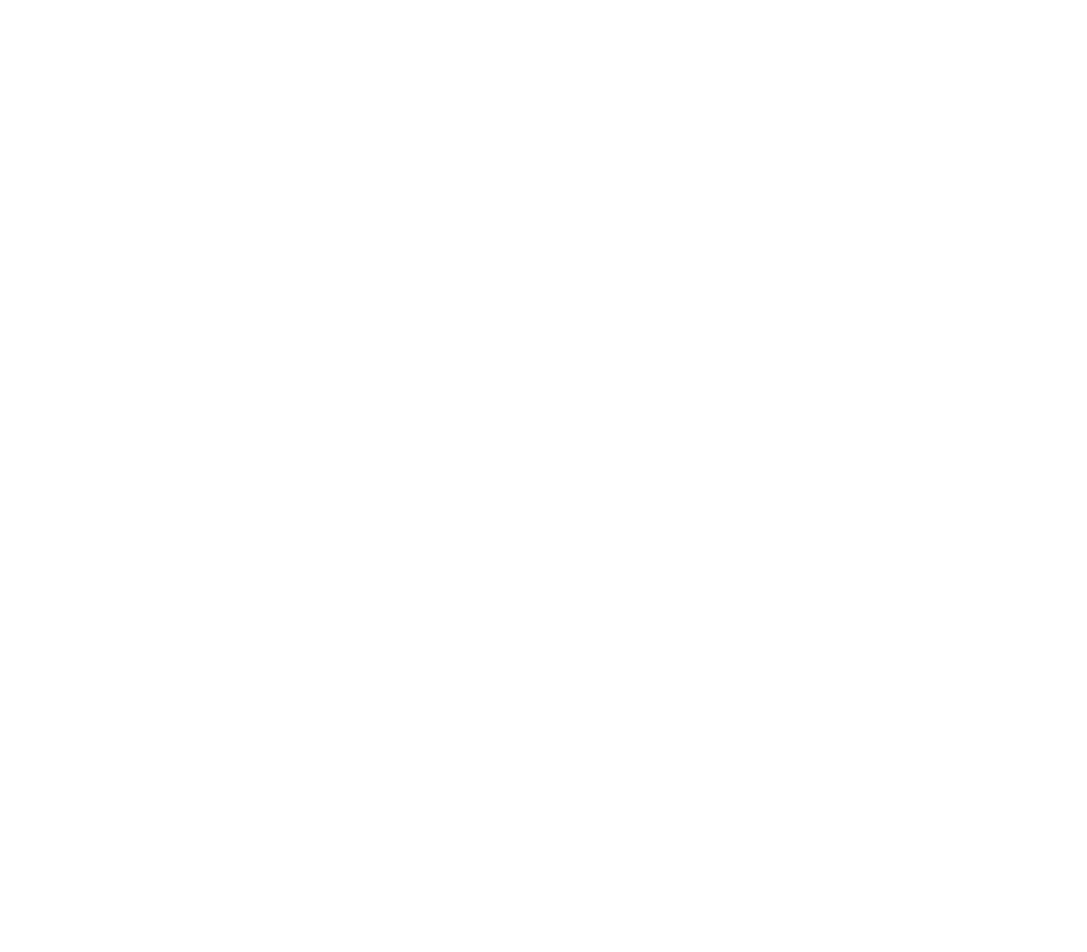
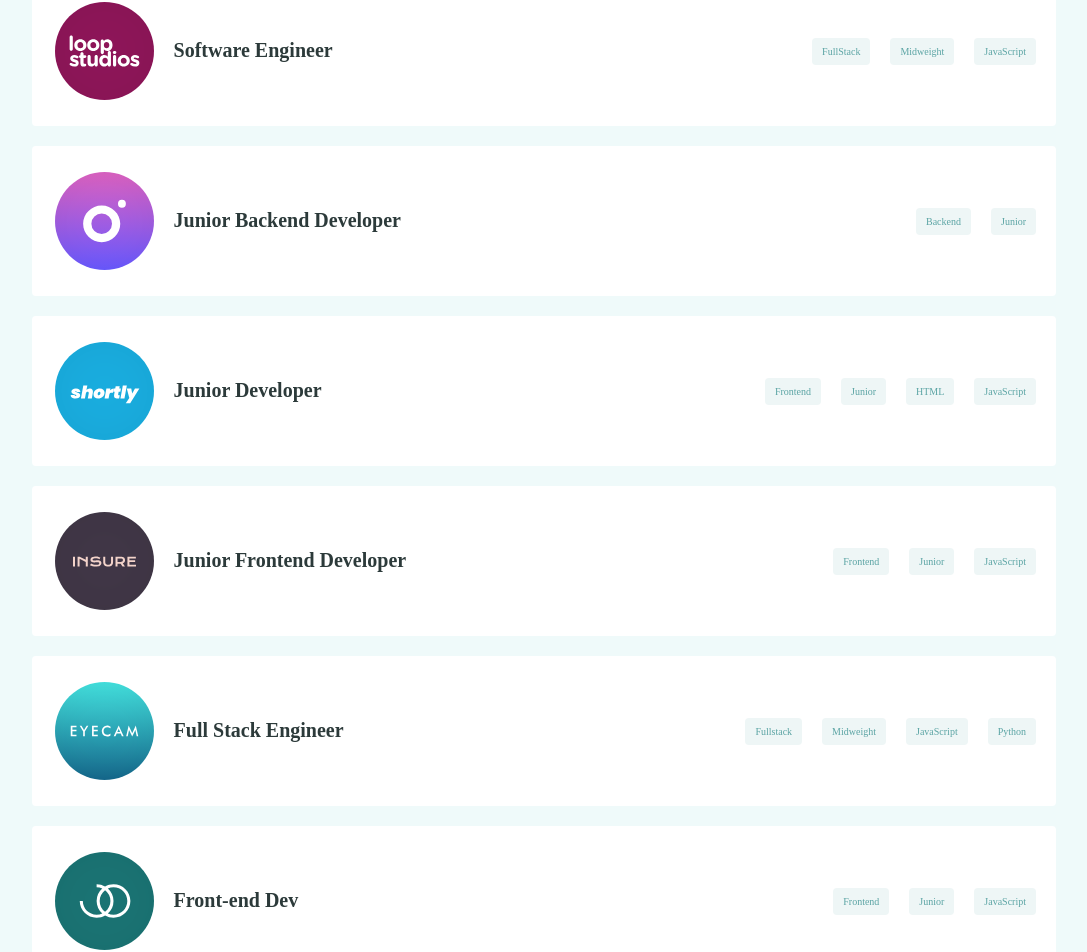
Before and after one commit to Kevin-kirago/Front-end-based-projects, a React (Create React App) app in the folder job-listing/: page / in a window 1280 px wide. Shown: the part 904-1856 px from the top of the page, without its empty margins (96-1183 px from the left). Before the commit the page ends 800 px from the top, so only its background shows below. Built offline with nearby package versions, Linux system fonts and the light colour scheme.

Commit message:
joblist item ui design

```diff
--- a/job-listing/package.json
+++ b/job-listing/package.json
@@ -6,6 +6,7 @@
     "@testing-library/jest-dom": "^4.2.4",
     "@testing-library/react": "^9.5.0",
     "@testing-library/user-event": "^7.2.1",
+    "node-sass": "^4.14.0",
     "react": "^16.13.1",
     "react-dom": "^16.13.1",
     "react-scripts": "3.4.1"
--- a/job-listing/src/app/App.css
+++ /dev/null
@@ -1,21 +0,0 @@
-.navbar {
-	position: relative;
-	height: 15vh;
-	width: 100%;
-	background: url(../assets/bg-header-desktop.svg), #5ba4a4;
-	background-position: center;
-	background-size: cover;
-	background-repeat: no-repeat;
-}
-
-.main-section {
-	position: relative;
-	width: 100%;
-	min-height: 85vh;
-	background-color: #effafa;
-}
-
-.joblist__preview {
-	max-width: 120rem;
-	margin: 0 auto;
-}
--- a/job-listing/src/app/App.js
+++ b/job-listing/src/app/App.js
@@ -1,5 +1,5 @@
 import React from "react";
-import "./App.css";
+import "./App.scss";
 
 import JobListPreview from "../components/joblist-preview";
 
--- /dev/null
+++ b/job-listing/src/app/App.scss
@@ -0,0 +1,106 @@
+.navbar {
+	position: relative;
+	height: 15rem;
+	width: 100%;
+	background: url(../assets/bg-header-desktop.svg), #5ba4a4;
+	background-position: center;
+	background-size: cover;
+	background-repeat: no-repeat;
+}
+
+.main-section {
+	position: relative;
+	width: 100%;
+	min-height: 85vh;
+	background-color: #effafa;
+}
+
+.joblist {
+	&__preview {
+		display: grid;
+		justify-items: center;
+		grid-row-gap: 2rem;
+		width: 100%;
+		padding: 5rem 0;
+	}
+
+	&__item {
+		width: 80%;
+		height: 15rem;
+		border-radius: 4px;
+		background-color: #fff;
+		padding: 2rem;
+		border-left: 3px solid #fff;
+		transition: all 0.3s;
+
+		display: grid;
+		grid-template-columns: repeat(2, 1fr);
+
+		&:hover {
+			border-left: 3px solid #5ba4a4;
+		}
+
+		&--profile {
+			display: flex;
+		}
+
+		&--logo {
+			position: relative;
+			width: 13rem;
+			height: 100%;
+			margin-right: 2rem;
+
+			display: flex;
+			justify-content: center;
+			align-items: center;
+
+			img {
+				object-fit: contain;
+				width: 100%;
+				height: 100%;
+				cursor: pointer;
+			}
+		}
+
+		&--content {
+			position: relative;
+			display: grid;
+			height: 100%;
+			width: 100%;
+			grid-template-rows: repeat(3, 1fr);
+			align-content: center;
+		}
+
+		&--detail {
+			display: flex;
+			align-items: center;
+			justify-content: flex-end;
+		}
+	}
+}
+
+.filterBtn {
+	padding: 0.8rem 1rem;
+	color: #5ba4a4;
+	background-color: #eef6f6;
+	cursor: pointer;
+	border-radius: 4px;
+	transition: all 0.3s;
+
+	&:not(:last-child) {
+		margin-right: 2rem;
+	}
+
+	&:hover {
+		color: #fff;
+		background-color: #5ba4a4;
+	}
+}
+
+.content {
+	&__position {
+		display: flex;
+		align-items: center;
+		color: #2c3a3a;
+	}
+}
--- a/job-listing/src/components/joblist-item.js
+++ b/job-listing/src/components/joblist-item.js
@@ -1,8 +1,34 @@
 import React from "react";
+import "../app/App.scss";
 
-const JobListItem = ({ item }) => {
-	console.log(item);
-	return <div className="joblist_item "></div>;
+const JobListItem = ({ item: { company, featured, contract, newArrival, id, position, logo, role, level, languages, location, postedAt } }) => {
+	return (
+		<div className="joblist__item ">
+			<div className="joblist__item--profile">
+				<div className="joblist__item--logo">
+					<img src={logo} alt={`logo-${id}`} />
+				</div>
+				<div className="joblist__item--content">
+					<div className="content__header"></div>
+					<div className="content__position">
+						<h1>{position}</h1>
+					</div>
+					<div className="content__footer"></div>
+				</div>
+			</div>
+			<div className="joblist__item--detail">
+				<div className="filterBtn">{role}</div>
+				<div className="filterBtn">{level}</div>
+				{languages
+					? languages.map((item) => (
+							<div className="filterBtn" key={languages.indexOf(item)}>
+								{item}
+							</div>
+					  ))
+					: null}
+			</div>
+		</div>
+	);
 };
 
 export default JobListItem;
--- a/job-listing/src/components/joblist-preview.js
+++ b/job-listing/src/components/joblist-preview.js
@@ -1,10 +1,12 @@
 import React from "react";
-import data from "../data/data.json";
+import data from "../data/data.js";
 import JobListItem from "./joblist-item";
+
+import "../app/App.scss";
 
 const JobListPreview = () => {
 	return (
-		<div className="joblist_preview">
+		<div className="joblist__preview">
 			{data.map((item) => (
 				<JobListItem key={item.id} item={item} />
 			))}
--- /dev/null
+++ b/job-listing/src/data/data.js
@@ -0,0 +1,160 @@
+import photosnap from "./images/photosnap.svg";
+import manage from "./images/manage.svg";
+import account from "./images/account.svg";
+import myHome from "./images/myhome.svg";
+import loopStudio from "./images/loop-studios.svg";
+import faceit from "./images/faceit.svg";
+import Shortly from "./images/shortly.svg";
+import insure from "./images/insure.svg";
+import eyeCam from "./images/eyecam-co.svg";
+import airFilter from "./images/the-air-filter-company.svg";
+
+export default [
+	{
+		id: 0,
+		company: "Photosnap",
+		logo: photosnap,
+		newArrival: true,
+		featured: true,
+		position: "Senior Frontend Developer",
+		role: "Frontend",
+		level: "Senior",
+		postedAt: "1d ago",
+		contract: "Full Time",
+		location: "USA Only",
+		languages: ["HTML", "CSS", "JavaScript"],
+	},
+	{
+		id: 1,
+		company: "Manage",
+		logo: manage,
+		newArrival: true,
+		featured: true,
+		position: "Fullstack Developer",
+		role: "Fullstack",
+		level: "Midweight",
+		postedAt: "1d ago",
+		contract: "Part Time",
+		location: "Remote",
+		languages: ["Python"],
+		tools: ["React"],
+	},
+	{
+		id: 2,
+		company: "Account",
+		logo: account,
+		newArrival: true,
+		featured: false,
+		position: "Junior Frontend Developer",
+		role: "Frontend",
+		level: "Junior",
+		postedAt: "2d ago",
+		contract: "Part Time",
+		location: "USA Only",
+		languages: ["JavaScript"],
+		tools: ["React", "Sass"],
+	},
+	{
+		id: 3,
+		company: "MyHome",
+		logo: myHome,
+		newArrival: false,
+		featured: false,
+		position: "Junior Frontend Developer",
+		role: "Frontend",
+		level: "Junior",
+		postedAt: "5d ago",
+		contract: "Contract",
+		location: "USA Only",
+		languages: ["CSS", "JavaScript"],
+	},
+	{
+		id: 4,
+		company: "Loop Studios",
+		logo: loopStudio,
+		newArrival: false,
+		featured: false,
+		position: "Software Engineer",
+		role: "FullStack",
+		level: "Midweight",
+		postedAt: "1w ago",
+		contract: "Full Time",
+		location: "Worldwide",
+		languages: ["JavaScript"],
+		tools: ["Ruby", "Sass"],
+	},
+	{
+		id: 5,
+		company: "FaceIt",
+		logo: faceit,
+		newArrival: false,
+		featured: false,
+		position: "Junior Backend Developer",
+		role: "Backend",
+		level: "Junior",
+		postedAt: "2w ago",
+		contract: "Full Time",
+		location: "UK Only",
+		tools: ["RoR"],
+	},
+	{
+		id: 6,
+		company: "Shortly",
+		logo: Shortly,
+		newArrival: false,
+		featured: false,
+		position: "Junior Developer",
+		role: "Frontend",
+		level: "Junior",
+		postedAt: "2w ago",
+		contract: "Full Time",
+		location: "Worldwide",
+		languages: ["HTML", "JavaScript"],
+		tools: ["Sass"],
+	},
+	{
+		id: 7,
+		company: "Insure",
+		logo: insure,
+		newArrival: false,
+		featured: false,
+		position: "Junior Frontend Developer",
+		role: "Frontend",
+		level: "Junior",
+		postedAt: "2w ago",
+		contract: "Full Time",
+		location: "USA Only",
+		languages: ["JavaScript"],
+		tools: ["Vue, Sass"],
+	},
+	{
+		id: 8,
+		company: "Eyecam Co.",
+		logo: eyeCam,
+		newArrival: false,
+		featured: false,
+		position: "Full Stack Engineer",
+		role: "Fullstack",
+		level: "Midweight",
+		postedAt: "3w ago",
+		contract: "Full Time",
+		location: "Worldwide",
+		languages: ["JavaScript", "Python"],
+		tools: ["Django"],
+	},
+	{
+		id: 9,
+		company: "The Air Filter Company",
+		logo: airFilter,
+		newArrival: false,
+		featured: false,
+		position: "Front-end Dev",
+		role: "Frontend",
+		level: "Junior",
+		postedAt: "1mo ago",
+		contract: "Part Time",
+		location: "Worldwide",
+		languages: ["JavaScript"],
+		tools: ["React", "Sass"],
+	},
+];
--- a/job-listing/src/data/data.json
+++ /dev/null
@@ -1,149 +0,0 @@
-[
-	{
-		"id": 0,
-		"company": "Photosnap",
-		"logo": "./images/photosnap.svg",
-		"new": true,
-		"featured": true,
-		"position": "Senior Frontend Developer",
-		"role": "Frontend",
-		"level": "Senior",
-		"postedAt": "1d ago",
-		"contract": "Full Time",
-		"location": "USA Only",
-		"languages": ["HTML", "CSS", "JavaScript"]
-	},
-	{
-		"id": 1,
-		"company": "Manage",
-		"logo": "./images/manage.svg",
-		"new": true,
-		"featured": true,
-		"position": "Fullstack Developer",
-		"role": "Fullstack",
-		"level": "Midweight",
-		"postedAt": "1d ago",
-		"contract": "Part Time",
-		"location": "Remote",
-		"languages": ["Python"],
-		"tools": ["React"]
-	},
-	{
-		"id": 2,
-		"company": "Account",
-		"logo": "./images/account.svg",
-		"new": true,
-		"featured": false,
-		"position": "Junior Frontend Developer",
-		"role": "Frontend",
-		"level": "Junior",
-		"postedAt": "2d ago",
-		"contract": "Part Time",
-		"location": "USA Only",
-		"languages": ["JavaScript"],
-		"tools": ["React", "Sass"]
-	},
-	{
-		"id": 3,
-		"company": "MyHome",
-		"logo": "./images/myhome.svg",
-		"new": false,
-		"featured": false,
-		"position": "Junior Frontend Developer",
-		"role": "Frontend",
-		"level": "Junior",
-		"postedAt": "5d ago",
-		"contract": "Contract",
-		"location": "USA Only",
-		"languages": ["CSS", "JavaScript"]
-	},
-	{
-		"id": 4,
-		"company": "Loop Studios",
-		"logo": "./images/loop-studios.svg",
-		"new": false,
-		"featured": false,
-		"position": "Software Engineer",
-		"role": "FullStack",
-		"level": "Midweight",
-		"postedAt": "1w ago",
-		"contract": "Full Time",
-		"location": "Worldwide",
-		"languages": ["JavaScript"],
-		"tools": ["Ruby", "Sass"]
-	},
-	{
-		"id": 5,
-		"company": "FaceIt",
-		"logo": "./images/faceit.svg",
-		"new": false,
-		"featured": false,
-		"position": "Junior Backend Developer",
-		"role": "Backend",
-		"level": "Junior",
-		"postedAt": "2w ago",
-		"contract": "Full Time",
-		"location": "UK Only",
-		"tools": ["RoR"]
-	},
-	{
-		"id": 6,
-		"company": "Shortly",
-		"logo": "./images/shortly.svg",
-		"new": false,
-		"featured": false,
-		"position": "Junior Developer",
-		"role": "Frontend",
-		"level": "Junior",
-		"postedAt": "2w ago",
-		"contract": "Full Time",
-		"location": "Worldwide",
-		"languages": ["HTML", "JavaScript"],
-		"tools": ["Sass"]
-	},
-	{
-		"id": 7,
-		"company": "Insure",
-		"logo": "./images/insure.svg",
-		"new": false,
-		"featured": false,
-		"position": "Junior Frontend Developer",
-		"role": "Frontend",
-		"level": "Junior",
-		"postedAt": "2w ago",
-		"contract": "Full Time",
-		"location": "USA Only",
-		"languages": ["JavaScript"],
-		"tools": ["Vue, Sass"]
-	},
-	{
-		"id": 8,
-		"company": "Eyecam Co.",
-		"logo": "./images/eyecam-co.svg",
-		"new": false,
-		"featured": false,
-		"position": "Full Stack Engineer",
-		"role": "Fullstack",
-		"level": "Midweight",
-		"postedAt": "3w ago",
-		"contract": "Full Time",
-		"location": "Worldwide",
-		"languages": ["JavaScript", "Python"],
-		"tools": ["Django"]
-	},
-	{
-		"id": 9,
-		"company": "The Air Filter Company",
-		"logo": "./images/the-air-filter-company.svg",
-		"new": false,
-		"featured": false,
-		"position": "Front-end Dev",
-		"role": "Frontend",
-		"level": "Junior",
-		"postedAt": "1mo ago",
-		"contract": "Part Time",
-		"location": "Worldwide",
-		"languages": ["JavaScript"],
-		"tools": ["React", "Sass"]
-	}
-]
```
Also changed, not shown: 1 other file (tests, documents, lock files or other folders).
